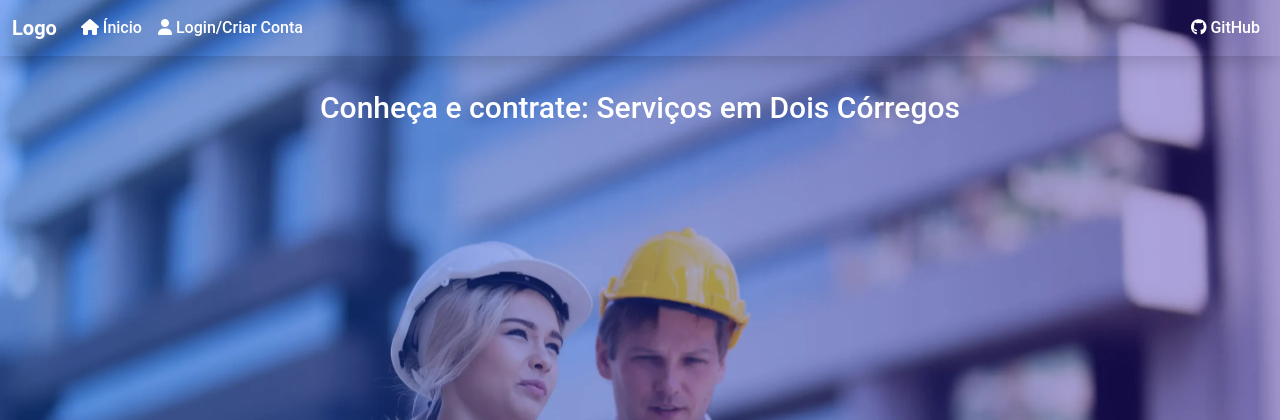
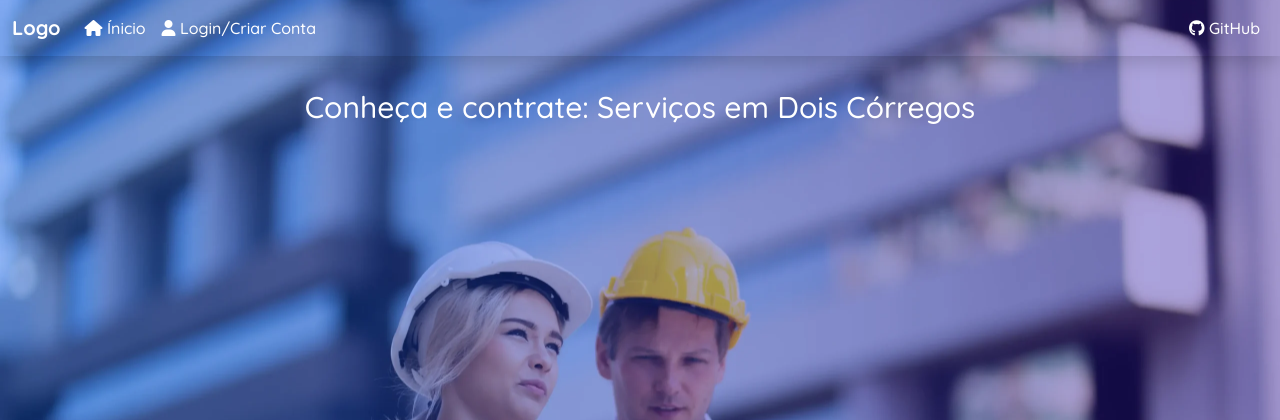
Before and after one commit to brunoanesio/univesp-aplicativoweb, a Flask app: page / in a window 1280 px wide. Shown: the top 420 px of the page. Run offline with Flask 2, Linux system fonts and the light colour scheme; data that the repository does not hold is empty; some libraries are stand-ins or nearby versions.

Commit message:
Mudar fonte

```diff
--- a/static/css/style.css
+++ b/static/css/style.css
@@ -1,5 +1,5 @@
 * {
-  font-family: Roboto;
+  font-family: "Quicksand", sans-serif;
 }
 h1 {
   color: white;
--- a/templates/base.html
+++ b/templates/base.html
@@ -12,6 +12,10 @@
               integrity="sha384-iYQeCzEYFbKjA/T2uDLTpkwGzCiq6soy8tYaI1GyVh/UjpbCx/TYkiZhlZB6+fzT"
               crossorigin="anonymous"/>
         <link href="{{ url_for('static', filename='css/style.css') }}"
+              rel="stylesheet"/>
+        <link rel="preconnect" href="https://fonts.googleapis.com"/>
+        <link rel="preconnect" href="https://fonts.gstatic.com" crossorigin/>
+        <link href="https://fonts.googleapis.com/css2?family=Quicksand:wght@400;500;700&display=swap"
               rel="stylesheet"/>
         <title>
             {% block title %}
```
